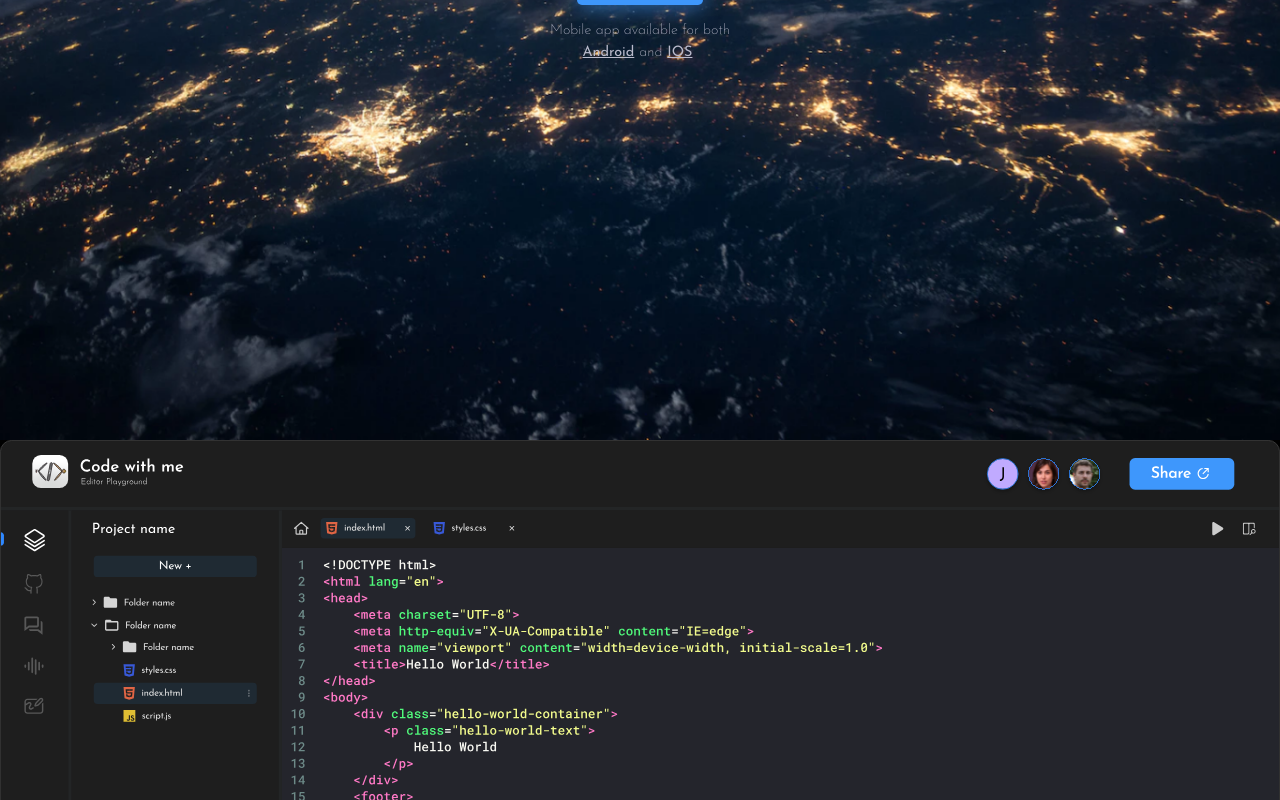
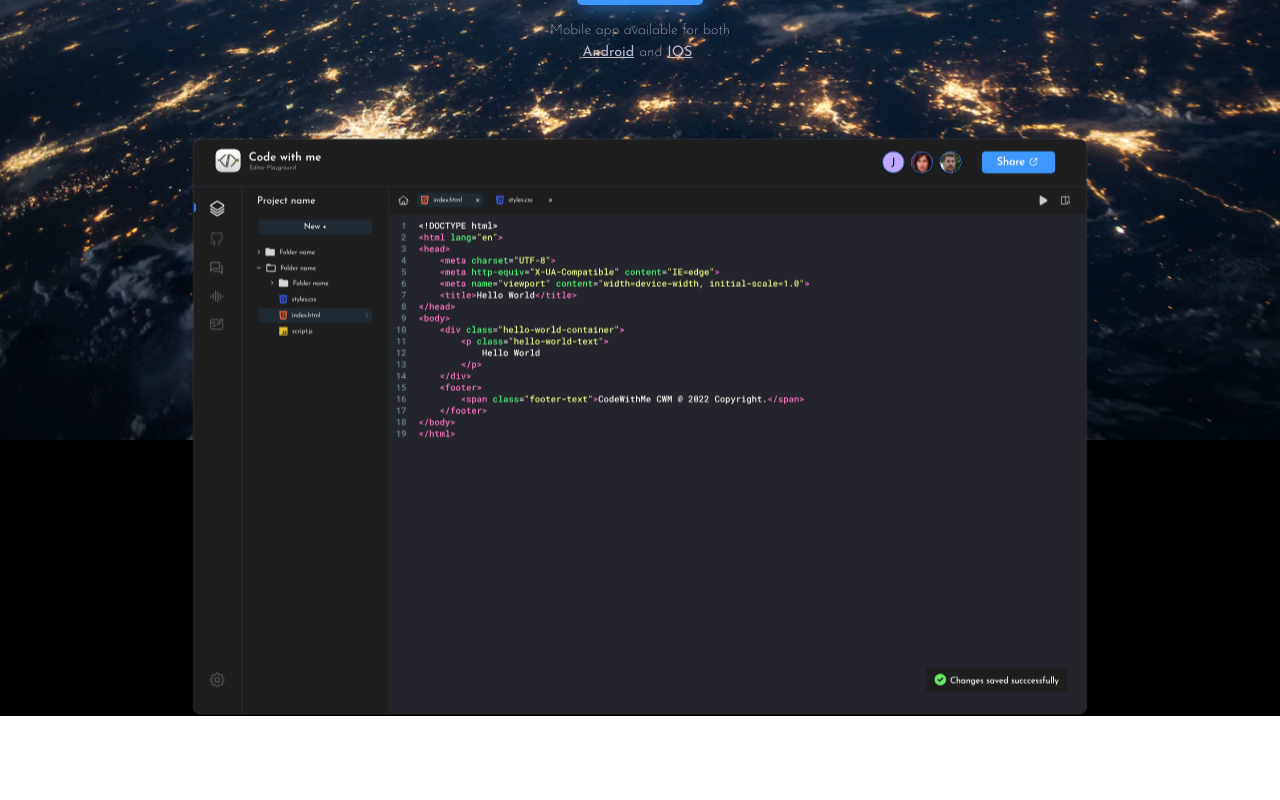
Before and after one commit to 18jad/code-with-me, a React (Create React App) app in the folder frontend/: page / in a window 1280 px wide. Shown: the part 520-1320 px from the top of the page. After the commit the page ends 1236 px from the top, so only its background shows below. Built offline with nearby package versions, Linux system fonts and the light colour scheme; the HTML template or start-up script is replaced by a standard one.

Commit message:
[Frontend | Styling]: Added floating animation to editor preview

```diff
--- a/frontend/src/views/styles/Home.module.scss
+++ b/frontend/src/views/styles/Home.module.scss
@@ -123,6 +123,30 @@
       }
     }
   }
+
+  .editorPreviewSection {
+    height: 45vw;
+    margin-top: -300px;
+    display: flex;
+    align-items: center;
+    justify-content: center;
+    width: 100%;
+    overflow: hidden;
+    animation-name: floating;
+    animation-duration: 3s;
+    animation-iteration-count: infinite;
+    animation-timing-function: ease-in-out;
+    @include breakpoint(mobile) {
+      height: 100%;
+      width: 150vw;
+      margin-left: 80px;
+    }
+
+    .editorPreview {
+      width: 100%;
+      height: 100%;
+    }
+  }
 }
 
 @keyframes textShine {
@@ -133,3 +157,18 @@
     background-position: 500%;
   }
 }
+
+@keyframes floating {
+  0% {
+    box-shadow: 0 5px 15px 0px rgba(0, 0, 0, 0.6);
+    transform: translatey(0px);
+  }
+  50% {
+    box-shadow: 0 25px 15px 0px rgba(0, 0, 0, 0.2);
+    transform: translatey(-10px);
+  }
+  100% {
+    box-shadow: 0 5px 15px 0px rgba(0, 0, 0, 0.6);
+    transform: translatey(0px);
+  }
+}
```
